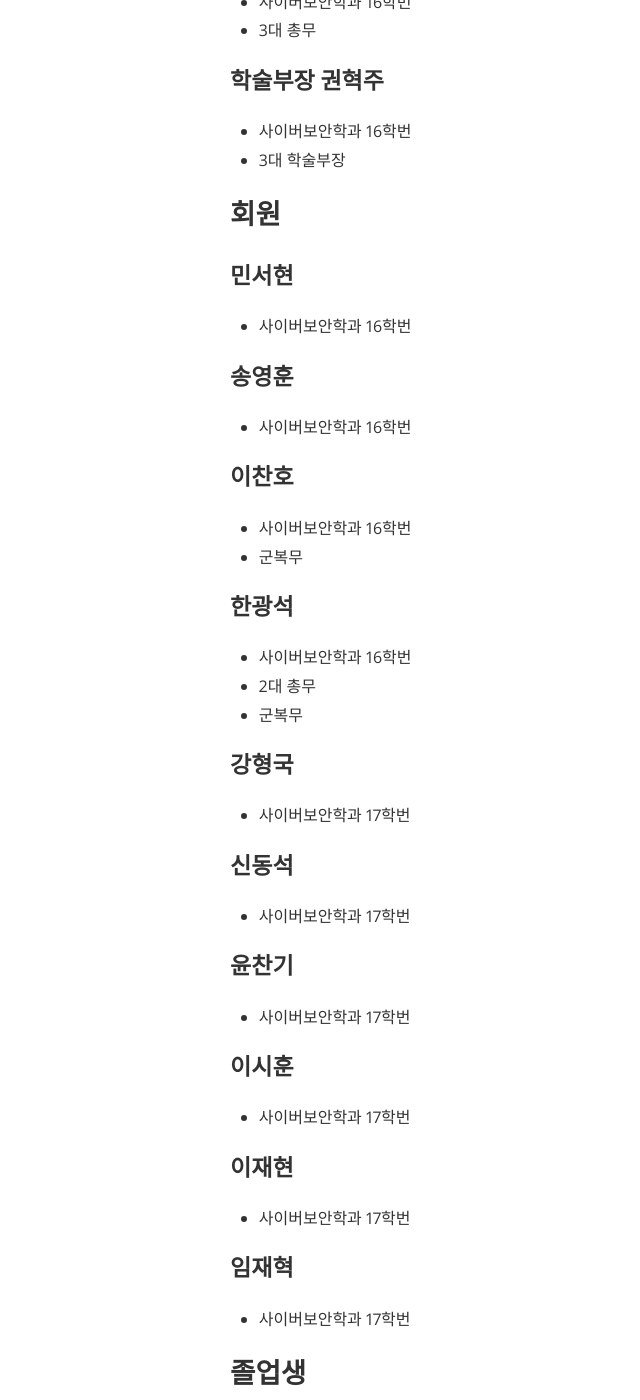
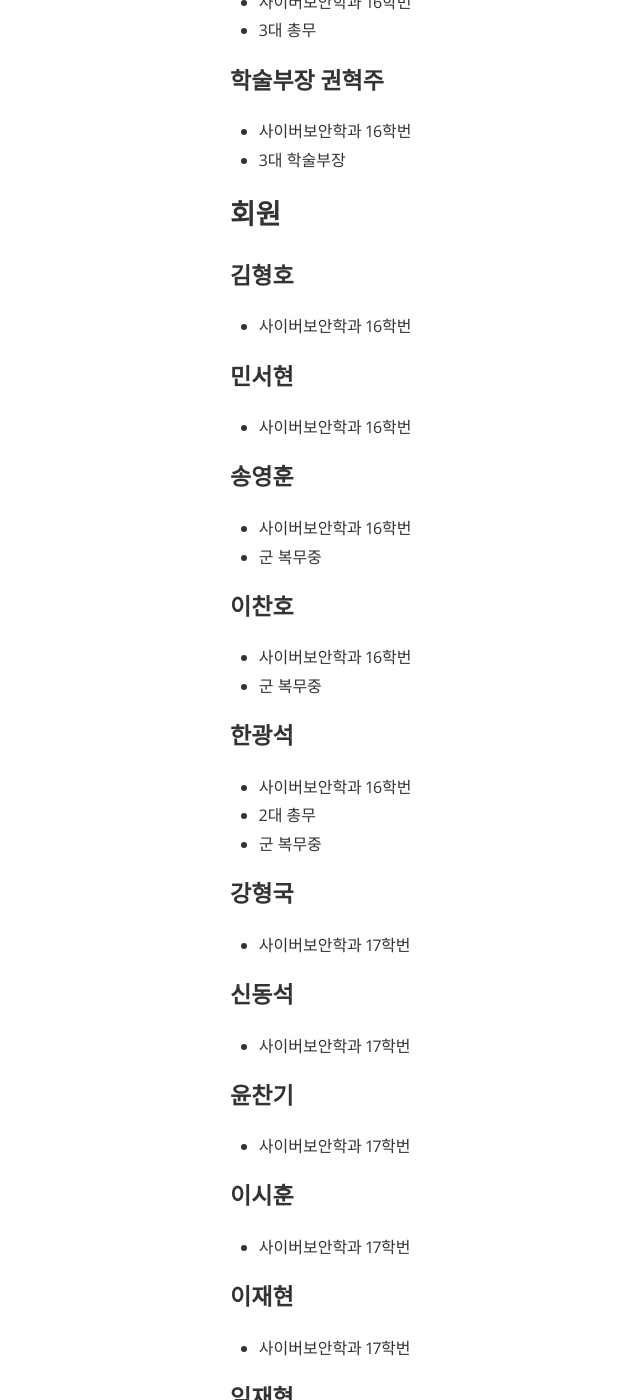
Before and after one commit to ajou-whois/ajou-whois.github.io, a Jekyll site: the page built from members.md, in a window 1280 px wide and 1400 px high, scrolled down 638 px. Shown: the whole window, without its empty margins (42-682 px from the left). Built offline with Jekyll 4.4.1, drawn with Linux system fonts in a browser that asks for light colours; nearby versions of some CDN libraries.

Commit message:
Add Member

```diff
--- a/members.md
+++ b/members.md
@@ -25,20 +25,24 @@ permalink: /members/
 
 ## 회원
 
+### 김형호
+* 사이버보안학과 16학번
+
 ### 민서현
 * 사이버보안학과 16학번
 
 ### 송영훈
 * 사이버보안학과 16학번
+* 군 복무중
 
 ### 이찬호
 * 사이버보안학과 16학번
-* 군복무
+* 군 복무중
 
 ### 한광석
 * 사이버보안학과 16학번
 * 2대 총무
-* 군복무
+* 군 복무중
 
 ### 강형국
 * 사이버보안학과 17학번
```
